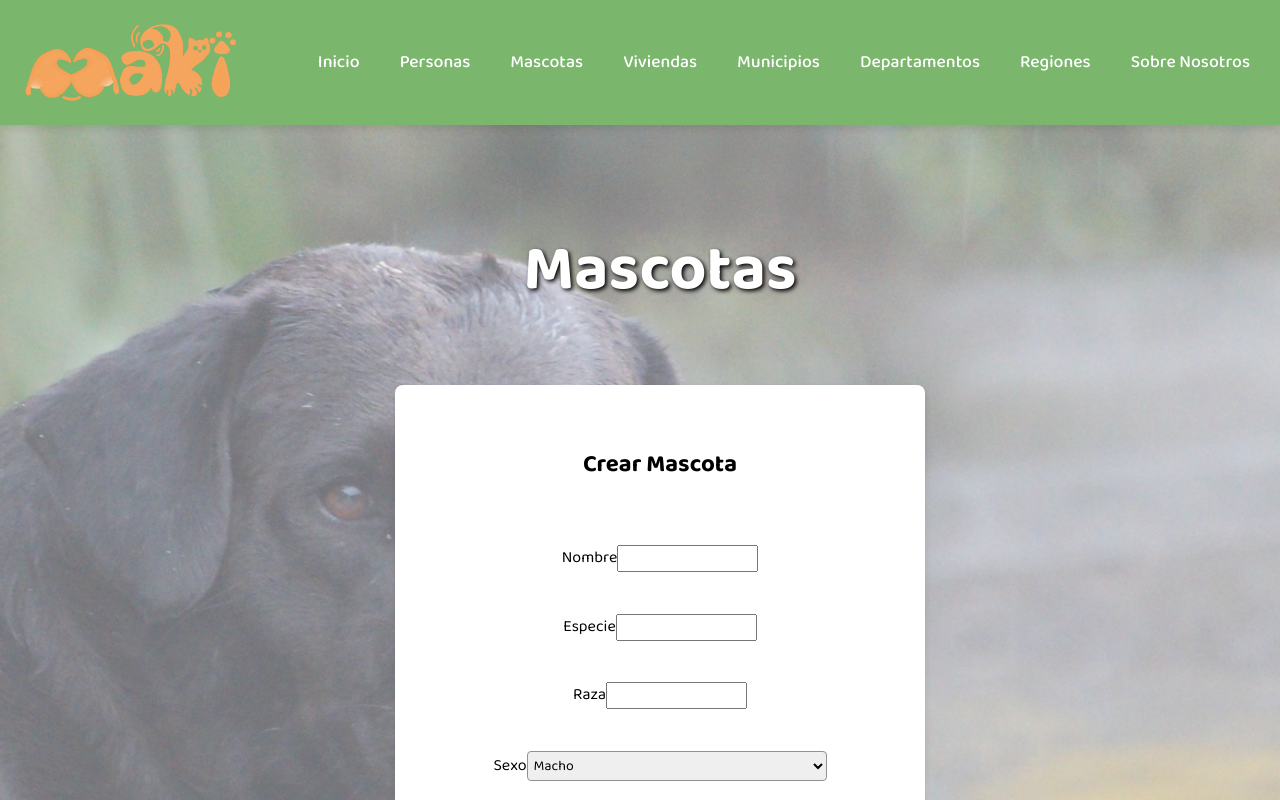
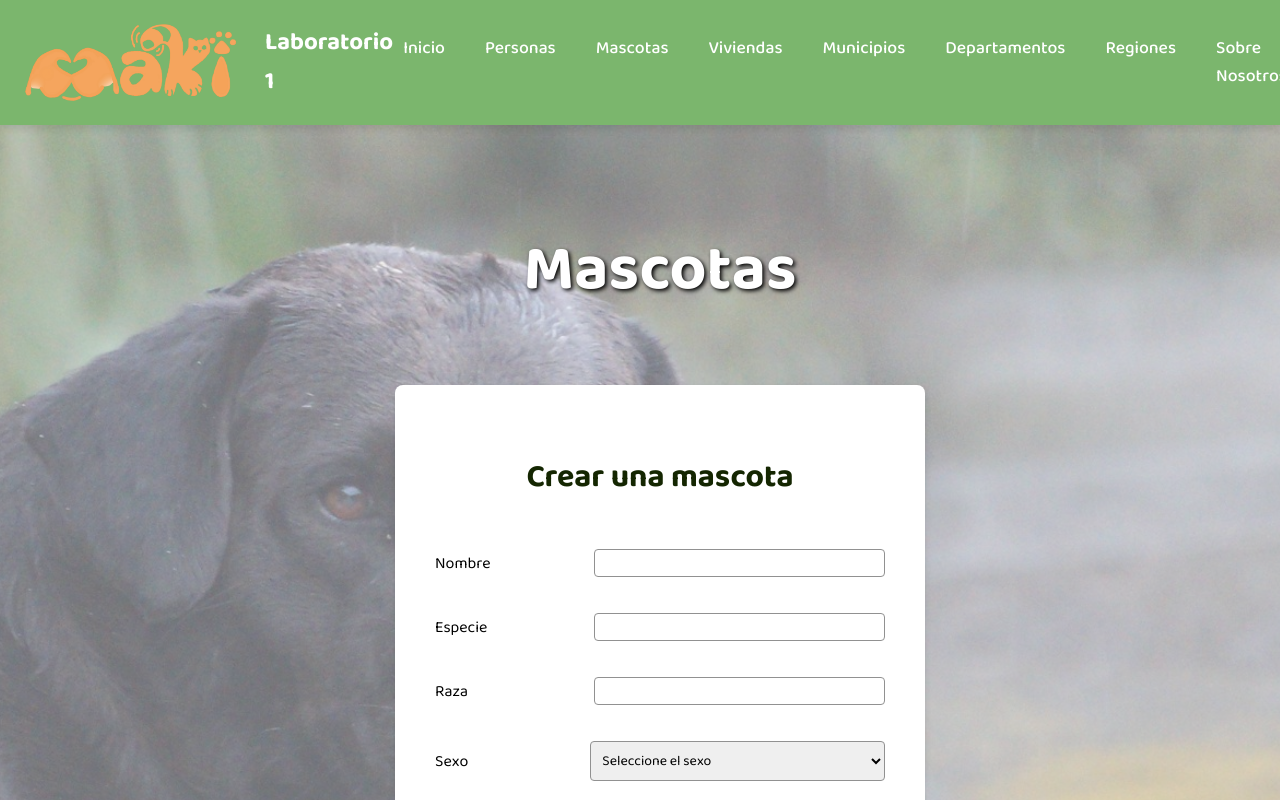
Before and after one commit to Proyecto-Maki/LAB0-Maki, a React (Vite) app in the folder frontend/: page /mascotas in a window 1280 px wide. Shown: the top 800 px of the page. Built offline with nearby package versions, Linux system fonts and the light colour scheme; no server answers.

Commit message:
Refactor mascota components and styles; add logo text and improve layout responsiveness

```diff
--- a/frontend/src/components/Header.jsx
+++ b/frontend/src/components/Header.jsx
@@ -8,6 +8,7 @@ function Header() {
       <header className="header">
         <div className="logo">
           <img src={logo} alt="Logo" className="logo-img" /> {/* Usa la imagen PNG aquí */}
+          <span className="logo-text">Laboratorio 1</span> {/* Texto añadido */}
         </div>
         <nav className="nav">
           <Link to="/" className="nav-link">Inicio</Link>
--- a/frontend/src/components/Mascota/Mascota.jsx
+++ b/frontend/src/components/Mascota/Mascota.jsx
@@ -22,7 +22,7 @@ function Mascota ({mascota, get_mascotas, get_viviendas, deleteMascota}){
                 <p className='mascota-label'>Nombre: {mascota.nombre_mascota}</p>
                 <p className='mascota-label'>Especie: {mascota.especie_mascota}</p>
                 <p className='mascota-label'>Raza: {mascota.raza_mascota}</p>
-                <p className='mascota-label'>Sexo: {mascota.sexo_mascota}</p>
+                <p className='mascota-label'>Sexo: {mascota.sexo_mascota === 'M' ? 'Macho' : mascota.sexo_mascota === 'H' ? 'Hembra' : 'Macho'}</p>
                 <p className='mascota-label'>Vivienda: {mascota.id_vivienda}</p>
             </div>
             <button className= "mascota-container-button-ed" onClick={abrirEditar}>Editar</button>
--- a/frontend/src/components/Mascota/MascotaForm.jsx
+++ b/frontend/src/components/Mascota/MascotaForm.jsx
@@ -3,24 +3,25 @@ import api from '../../api';
 import { useNavigate } from 'react-router-dom';
 import '../../styles/Mascota/MascotaForm.css';
 
-function MascotaForm ({get_mascotas, get_viviendas}){
+function MascotaForm({ get_mascotas, get_viviendas }) {
     const [nombre_mascota, set_nombre_mascota] = useState("");
     const [especie_mascota, set_especie_mascota] = useState("");
     const [raza_mascota, set_raza_mascota] = useState("");
     const [sexo_mascota, set_sexo_mascota] = useState("");
     const [id_vivienda, set_id_vivienda] = useState("");
-
     const navigate = useNavigate();
 
     const create_mascota = async (e) => {
         e.preventDefault();
+
         const nueva_mascota = {
-            nombre_mascota: nombre_mascota,
-            especie_mascota: especie_mascota,
-            raza_mascota: raza_mascota,
-            sexo_mascota: sexo_mascota,
-            id_vivienda: id_vivienda,
+            nombre_mascota,
+            especie_mascota,
+            raza_mascota,
+            sexo_mascota,
+            id_vivienda,
         };
+
         console.log(nueva_mascota);
 
         api
@@ -42,34 +43,33 @@ function MascotaForm ({get_mascotas, get_viviendas}){
                 console.log(err.response.data);
                 alert("Error al crear la mascota");
             });
-    }
+    };
 
     return (
-        <form className="form-container-mascota" onSubmit={create_mascota}>
-            <h2>Crear Mascota</h2>
-            <div className="form-group-mascota">
-                <label>Nombre</label>
-                <input type="text" value={nombre_mascota} onChange={(e) => set_nombre_mascota(e.target.value)} required />
+        <form onSubmit={create_mascota} className='form-container-mascota'>
+            <h2 className='form-container-h2'>Crear una mascota</h2>
+            <div className='form-container-agr'>
+                <label htmlFor="nombre_mascota">Nombre</label>
+                <input type="text" id="nombre_mascota" value={nombre_mascota} onChange={(e) => set_nombre_mascota(e.target.value)} required />
             </div>
-            <div className="form-group-mascota">
-                <label>Especie</label>
-                <input type="text" value={especie_mascota} onChange={(e) => set_especie_mascota(e.target.value)} required />
+            <div className='form-container-agr'>
+                <label htmlFor="especie_mascota">Especie</label>
+                <input type="text" id="especie_mascota" value={especie_mascota} onChange={(e) => set_especie_mascota(e.target.value)} required />
             </div>
-            <div className="form-group-mascota">
-                <label>Raza</label>
-                <input type="text" value={raza_mascota} onChange={(e) => set_raza_mascota(e.target.value)} required />
+            <div className='form-container-agr'>
+                <label htmlFor="raza_mascota">Raza</label>
+                <input type="text" id="raza_mascota" value={raza_mascota} onChange={(e) => set_raza_mascota(e.target.value)} required />
             </div>
-            <div className="form-group-mascota">
-                <label>Sexo</label>
-                {/* <input type="text" value={sexo_mascota} onChange={(e) => set_sexo_mascota(e.target.value)} required /> */}
+            <div className='form-container-agr'>
+                <label htmlFor="sexo_mascota">Sexo</label>
                 <select id="sexo_mascota" value={sexo_mascota} onChange={(e) => set_sexo_mascota(e.target.value)} required>
+                    <option value="">Seleccione el sexo</option>
                     <option value="M">Macho</option>
                     <option value="H">Hembra</option>
                 </select>
             </div>
-            <div className="form-group-mascota">
-                <label>Vivienda</label>
-                {/* <input type="text" value={id_vivienda} onChange={(e) => set_id_vivienda(e.target.value)} required /> */}
+            <div className='form-container-agr'>
+                <label htmlFor="id_vivienda">Vivienda</label>
                 <select id="id_vivienda" value={id_vivienda} onChange={(e) => set_id_vivienda(e.target.value)} required>
                     <option value="">Seleccione una vivienda</option>
                     {get_viviendas.map((vivienda) => (
@@ -77,10 +77,9 @@ function MascotaForm ({get_mascotas, get_viviendas}){
                     ))}
                 </select>
             </div>
-            <button className='form-container-p-botton' type="submit">Crear mascota</button>
+            <button className='form-container-r-button' type="submit">Crear mascota</button>
         </form>
     );
-
 }
 
 export default MascotaForm;
--- a/frontend/src/pages/Mascotas.jsx
+++ b/frontend/src/pages/Mascotas.jsx
@@ -63,7 +63,6 @@ function Mascotas() {
                 </div>
             </div>
             <div className="mascotas-list">
-                <div className="mascotas-list-title">Lista de mascotas</div>
                 {
                     mascotas.map((mascota) => (
                         <Mascota
--- a/frontend/src/styles/Header.css
+++ b/frontend/src/styles/Header.css
@@ -17,6 +17,12 @@
 .logo-img {
     width: 220px;  /* Ajusta el tamaño del logo */
     height: auto;
+    margin-right: 25px; /* Espacio entre el logo y el texto */
+}
+
+.logo-text {
+    font-size: 1.5rem; /* Tamaño grande */
+    font-weight: bold; /* Texto gordo */
 }
 
 .nav {
--- a/frontend/src/styles/Mascota/ModalEditarMascota.css
+++ b/frontend/src/styles/Mascota/ModalEditarMascota.css
@@ -0,0 +1,73 @@
+.modal-editar-mascota {
+    position: fixed;
+    top: 0;
+    left: 0;
+    width: 100%;
+    height: 100%;
+    background-color: rgba(0, 0, 0, 0.5);
+    display: flex;
+    justify-content: center;
+    align-items: center;
+    z-index: 1000;
+}
+
+.modal-editar-mascota-content {
+    background-color: #fff;
+    padding: 2em;
+    border-radius: 8px;
+    box-shadow: 0 4px 6px rgba(0, 0, 0, 0.1);
+    position: relative;
+    width: 450px;
+}
+
+.modal-editar-mascota .close {
+    position: absolute;
+    top: 10px;
+    right: 10px;
+    font-size: 1.5em;
+    cursor: pointer;
+}
+
+.form-container-h2 {
+    font-size: 2em;
+    font-weight: 700;
+    color: #142601;
+    text-align: center;
+}
+
+.form-container-agr {
+    width: 100%;
+    display: flex;
+    justify-content: space-between;
+    align-items: center;
+    margin-bottom: 1em;
+}
+
+.form-container-agr label {
+    flex: 1;
+    margin-right: 1em;
+}
+
+.form-container-agr input,
+.form-container-agr select {
+    flex: 2;
+    padding: 0.5em;
+    border: 1px solid #919191;
+    border-radius: 4px;
+    box-sizing: border-box;
+    font-size: 14px;
+}
+
+.modal-botton {
+    width: 100%;
+    padding: 10px;
+    margin: 20px 0;
+    font-size: 20px;
+    background-color: #8DA632;
+    color: white;
+    border: none;
+    border-radius: 4px;
+    cursor: pointer;
+    transition: background-color 0.2s ease-in-out;
+    font-weight: 600;
+}
--- a/frontend/src/styles/Persona/PersonaForm.css
+++ b/frontend/src/styles/Persona/PersonaForm.css
@@ -1,6 +1,6 @@
 @import url('https://fonts.googleapis.com/css2?family=Baloo+2:wght@400..800&display=swap');
 
-body{
+body {
     background-color: #ffffff;
     font-family: "Baloo 2", sans-serif;
     margin: 0;
@@ -12,12 +12,13 @@ body{
     font-family: inherit;
 }
 
-.form-container-persona{
+.form-container-persona {
     width: 450px;
-    height: 70vh;
+    max-height: 70vh;
+    overflow-y: auto;
     display: flex;
     flex-direction: column;
-    justify-content: space-between;
+    justify-content: flex-start;
     background-color: rgb(255, 255, 255);
     padding: 2.5em;
     border-radius: 8px;
@@ -25,31 +26,37 @@ body{
     align-items: center;
 }
 
-.form-container-h2{
+.form-container-h2 {
     font-size: 2em;
     font-weight: 700;
     color: #142601;
     text-align: center;
 }
 
-.form-container-agr{
+.form-container-agr {
     width: 100%;
     display: flex;
     justify-content: space-between;
     align-items: center;
-
+    margin-bottom: 1em;
 }
 
-.form-container-agr input, select{
-    width: 300px;
-    padding: 2px;
+.form-container-agr label {
+    flex: 1;
+    margin-right: 1em;
+}
+
+.form-container-agr input,
+.form-container-agr select {
+    flex: 2;
+    padding: 0.5em;
     border: 1px solid #919191;
     border-radius: 4px;
     box-sizing: border-box;
     font-size: 14px;
 }
 
-.form-container-p-botton{
+.form-container-p-botton {
     width: 100%;
     padding: 10px;
     margin: 20px 0;
--- a/frontend/src/styles/Persona/Personas.css
+++ b/frontend/src/styles/Persona/Personas.css
@@ -30,7 +30,7 @@ Header{
 .personas-container{
     position: relative;
     width: 100%;
-    height: 110vh;
+    height: auto;
     background-image: url('../../img/colombia-4878723_1920.jpg');
     background-size: cover;
     background-repeat: no-repeat; /* Evita que la imagen se repita */
@@ -77,17 +77,18 @@ Header{
 }
 .form-container-p{
     width: 100%;
-    height: 85vh;
+    height: auto;
     display: flex;
     flex-direction: column;
     align-items: center;
     justify-content: center;
     margin-bottom: 20px; /* Ajusta el valor según sea necesario */
+    flex-grow: 1; /* Ensure the form container expands */
 }
 
 .personas-list{
     width: 100%;
-    height: 100vh;
+    height: auto;
     padding-top: 5em;
     padding-bottom: 5em;
     display: flex;
```
Also changed, not shown: frontend/src/components/Mascota/MascotaFormEdit.jsx (+10 -15 lines), frontend/src/components/Vivienda/ViviendaForm.jsx (+17 -24 lines), frontend/src/styles/Mascota/Mascota.css (+46 -16 lines). Lines whose indentation alone changed are shown as unchanged.
